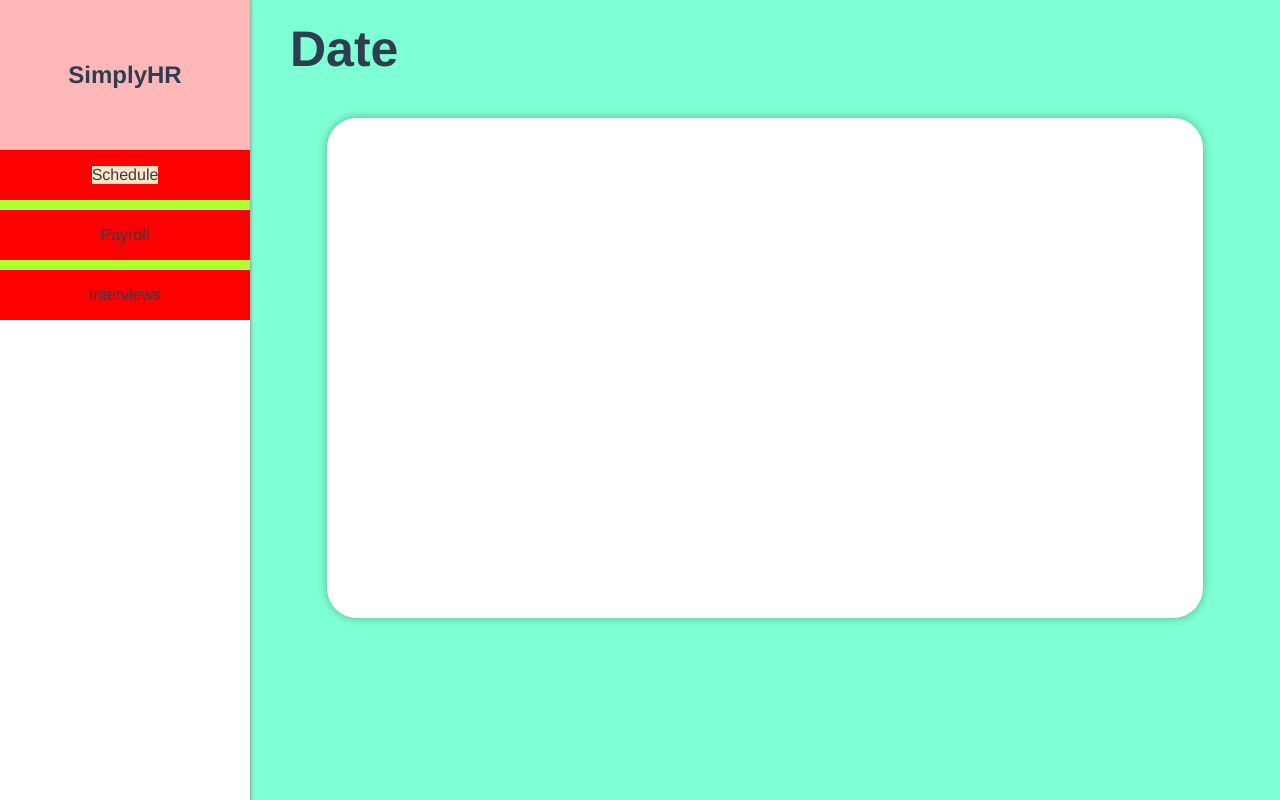
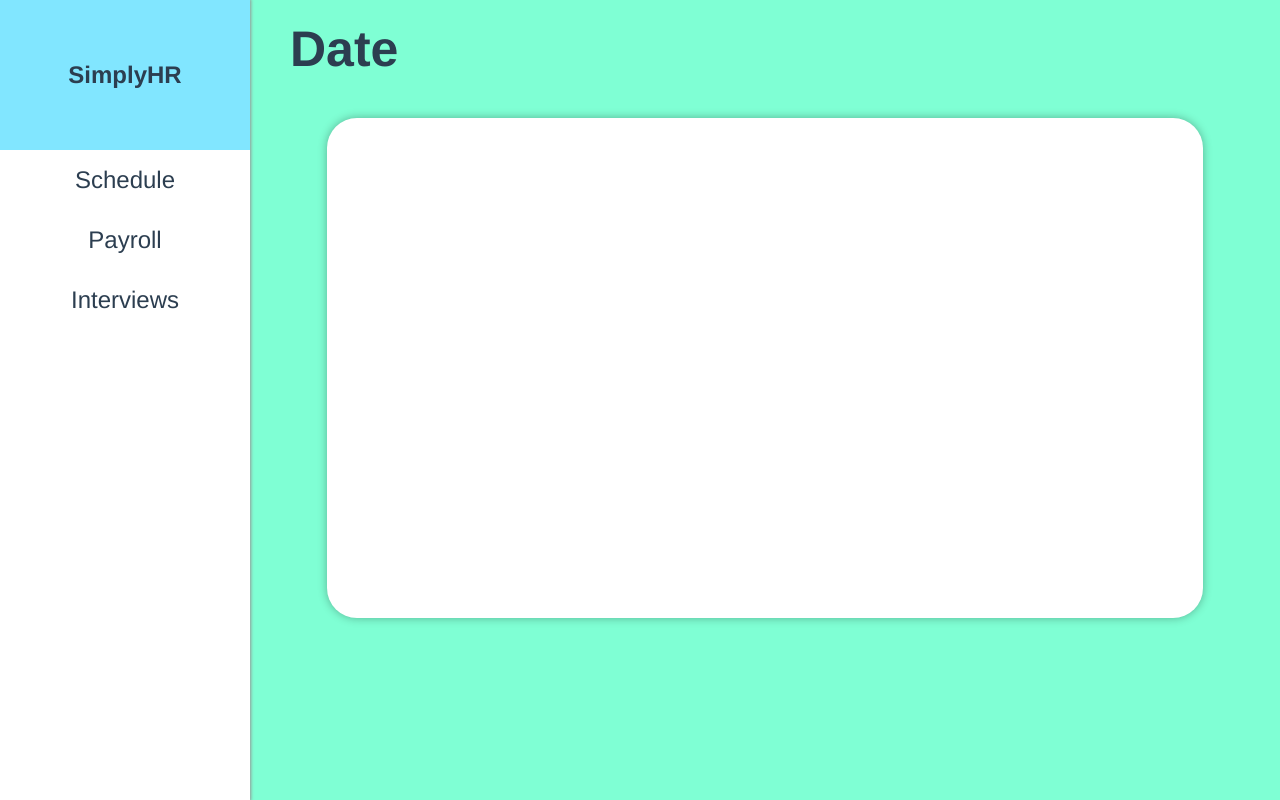
Before and after one commit to ryan-lam/uofthacks2022, a Vue app in the folder frontend/: page / in a window 1280 px wide. Built offline with nearby package versions, Linux system fonts and the light colour scheme.

Commit message:
sidebar click feature

```diff
--- a/frontend/src/components/Sidebar.vue
+++ b/frontend/src/components/Sidebar.vue
@@ -5,8 +5,8 @@
         </section>
         <section class="sidebar--options">
             <div class="item"><span>Schedule</span></div>
-            <div class="item">Payroll</div>
-            <div class="item">Interviews</div>
+            <div class="item"><span>Payroll</span></div>
+            <div class="item"><span>Interviews</span></div>
         </section>
     </div>
 </template>
@@ -26,7 +26,7 @@ export default {
         box-shadow: 0px 0px 3px 1px rgb(150, 150, 150);
 
         &--title{
-            background-color: rgba(255, 0, 0, 0.281);
+            background-color: rgb(129, 230, 255);
             height: 150px;
             position: relative;
             & > h1{
@@ -38,25 +38,40 @@ export default {
         }
 
         &--options{
-            background-color: greenyellow;
+            // background-color: greenyellow;
             display: flex;
             flex-direction: column;
-            gap: 10px;
+
+
 
             & > .item{
-                background-color: red;
-                height: 50px;
+
+                height: 60px;
                 display: flex;
                 align-items: center;
                 justify-content: center;
                 & > span{
-
-                    background-color: bisque;
+                    font-size: 1.5rem;
+                    transition: transform .5s;
+                    user-select: none;
                 }
 
                 &:hover{
                     cursor: pointer;
+                    background-color: rgb(100, 201, 226);
                 }
+
+                &:hover > span{
+                    transform: translateX(25px);
+                }
+
+                &:active{
+                    background-color: rgb(50, 141, 163);
+                }
+                &:active > span{
+                    color: white;
+                }
+
 
             }
 
```
